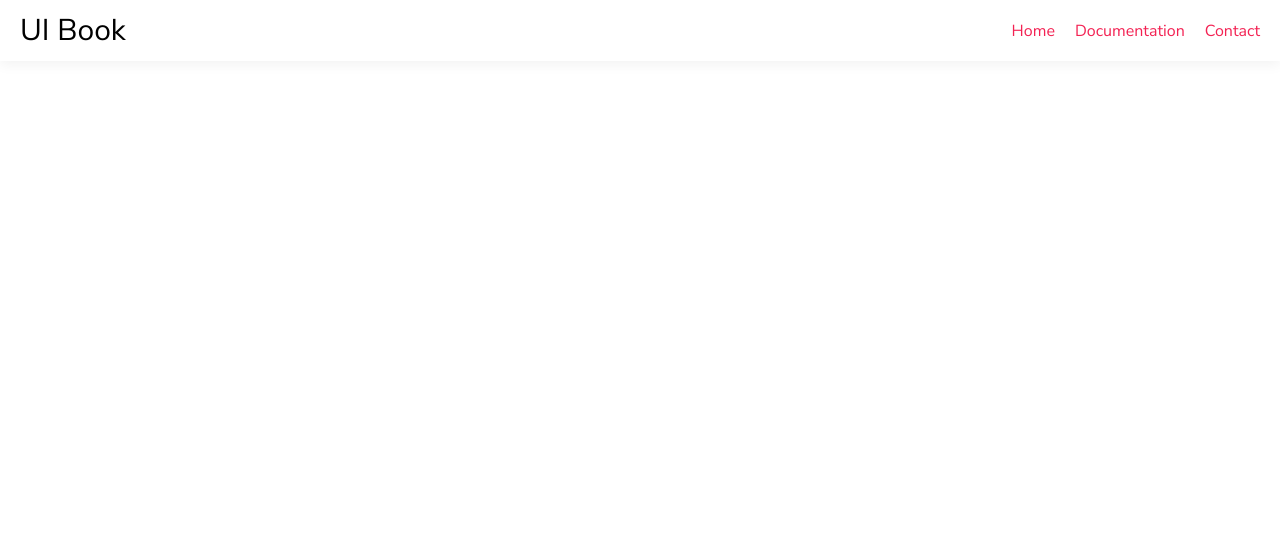
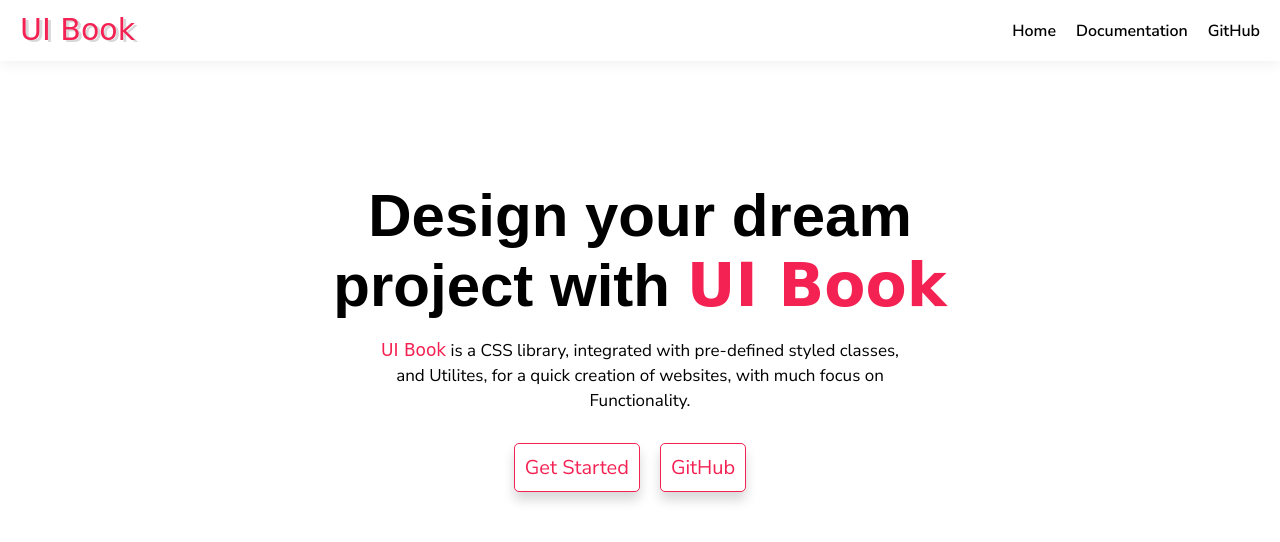
Before and after one commit to vermasavita/UI-Book, a plain HTML site: page index.html in a window 1280 px wide. Drawn offline with Linux system fonts and the light colour scheme.

Commit message:
feat: website layout

```diff
--- /dev/null
+++ b/css/main.css
@@ -0,0 +1,95 @@
+.main-box{
+    display: flex;
+    flex-direction: column;
+    justify-content: center;
+    align-items: center;
+    text-align: center;
+    margin: auto;
+}
+
+.head-content{
+    margin: auto auto auto auto;
+    display: flex;
+    flex-direction: column;
+    justify-content: center;
+    align-items: center;
+    width: 60%;
+    margin: auto;
+    margin-top: 12rem;
+
+
+}
+
+.head-content span{
+    color: var(--primary-color);
+    font-family:cursive;
+}
+.head-content h1{
+    font-size: 6rem;
+    margin-bottom:1.8rem;
+    text-align: center;
+    width: 95%;
+    font-weight: 900;
+    color: var(--text-color);
+    font-family:fantasy
+}
+
+.head-content h3{
+    font-size: 1.7rem;
+    font-weight: 460;
+    margin-bottom: 3rem;
+    line-height: 2.5rem;
+    width: 70%;
+}
+
+.twin-btn{
+    display: flex;
+    justify-content: center;
+    align-items: center;
+}
+
+.twin-btn a{
+    background-color: var(--secondary-color);
+    box-shadow: 0 8px 12px var(--bg-secondary-color);
+    border: 1px solid var(--primary-color);
+    border-radius: 5px;
+    color: var(--primary-color);
+    font-size: 2rem;
+    padding: .5rem;
+    text-decoration: none;
+    margin-right: 2rem;
+    padding: 1rem;
+}
+
+@media screen and (max-width:1050px) {
+    html{
+        font-size: 50%;
+    }
+
+    .head-content{
+        margin-top: 18rem;
+    }
+}
+
+@media screen and (max-width: 500px) {
+    html{
+        font-size: 45%;
+    }
+    .head-content{
+        margin-top: 22rem;
+    }
+
+    .head-content h3{
+        font-size: 2rem;
+    }
+}
+
+@media screen and (max-width: 600px) {
+    .head-content {
+        width: 100%;
+    }
+
+    .head-content h3{
+        width: 90%;
+    }
+}
--- a/css/nav.css
+++ b/css/nav.css
@@ -53,10 +53,16 @@ body {
   margin-left: 1rem;
 }
 
+.left-nav span{
+  font-family: cursive;
+}
+
 .left-nav a {
   font-size: 3rem;
   text-decoration: none;
   color: var(--text-color);
+  color: var(--primary-color);
+  text-shadow: 3px 2px var(--bg-secondary-color);
 }
 
 .right-nav {
@@ -74,12 +80,12 @@ body {
 .right-nav a {
   text-decoration: none;
   font-size: 1.6rem;
-  font-weight: 400;
-  color: var(--primary-color);
+  font-weight: 600;
+  color: var(--text-color);
 }
 
 .right-nav li a:hover {
-  color: var(--text-color);
+  color: var(--primary-color);
 }
 
 .toggle-btn {
--- a/index.html
+++ b/index.html
@@ -6,13 +6,14 @@
     <meta name="viewport" content="width=device-width, initial-scale=1.0" />
     <title>UI Book</title>
     <link rel="stylesheet" href="/css/nav.css">
+    <link rel="stylesheet" href="/css/main.css">
   </head>
   <body>
     <div class="container">
       <nav class="nav-bar">
         <div class="left-nav">
             <a href="#">
-                UI Book
+                <span>UI Book</span>
             </a>
             </div>
         <button href="#" class="toggle-btn">
@@ -21,11 +22,22 @@
             <span class="bar"></span>
         </button>
         <ul class="right-nav">
-          <li><a href="#">Home</a></li>
+          <li><a href="/index.html">Home</a></li>
           <li><a href="/components/alert/alert.html">Documentation</a></li>
-          <li><a href="#">Contact</a></li>
+          <li><a href="https://github.com/vermasavita/" target="_blank">GitHub</a></li>
         </ul>
       </nav>
+
+      <main class="main-box">
+        <div class="head-content">
+          <h1>Design your dream project with <span>UI Book</span></h1>
+          <h3><span>UI Book</span> is a CSS library, integrated with pre-defined styled classes, and Utilites, for a quick creation of websites, with much focus on Functionality.</h3>
+        </div>
+        <div class="twin-btn">
+          <a href="#" target="_blank">Get Started</a>
+          <a href="#">GitHub</a>
+        </div>
+      </main>
     </div>
     <script src="script.js"></script>
   </body>
```
